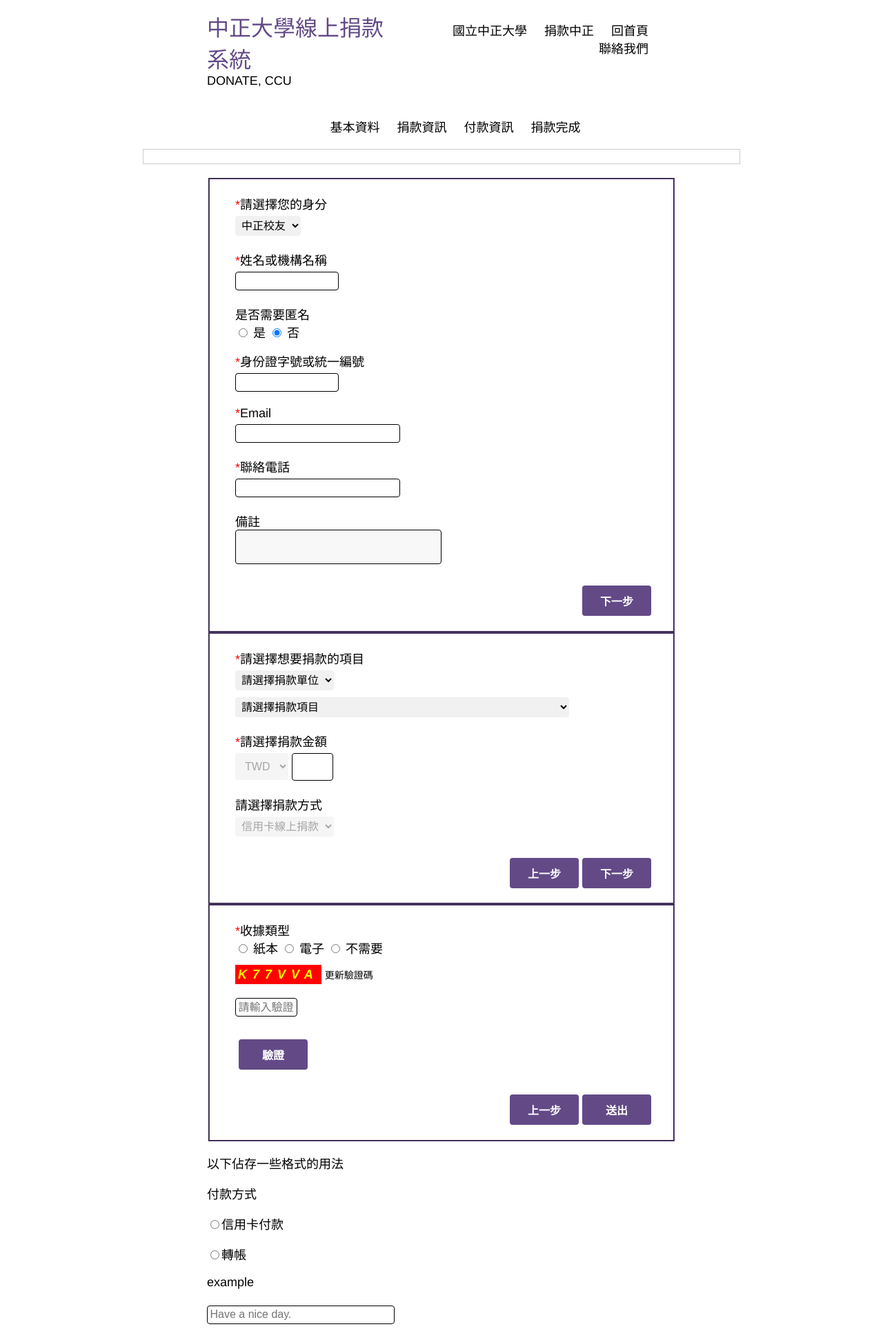
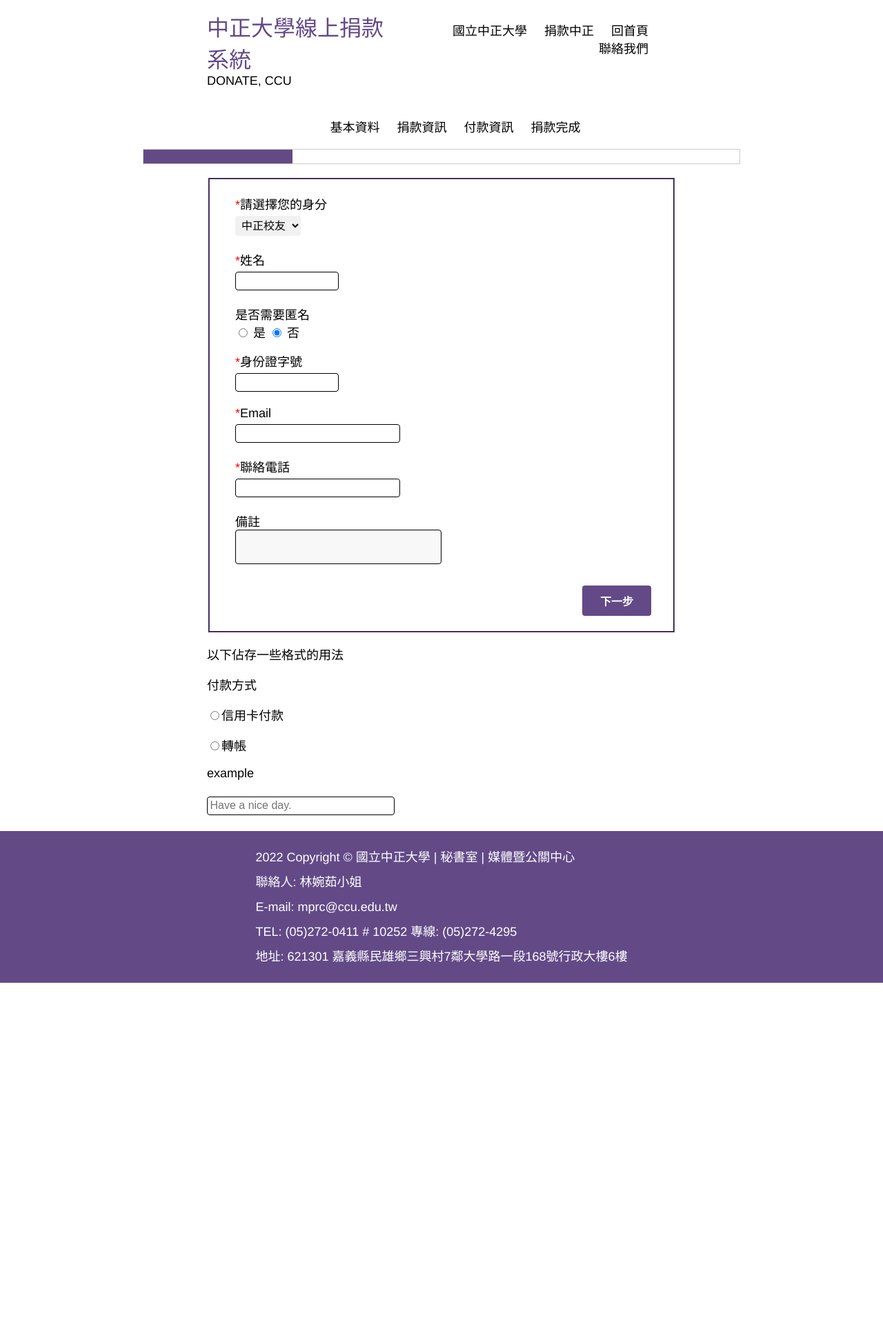
Before and after one commit to forward0606/CCU_donation, a Symfony app: template templates/hello.html.twig in a window 1280 px wide. Shown: the whole page at 69% size. After the commit the page ends 1425 px from the top, so only its background shows below. Run offline with Twig, Linux system fonts and the light colour scheme; the template is opened without the code that fills it, so the values that code supplies are empty; some libraries are stand-ins or nearby versions.

Commit message:
Update form and list

```diff
--- a/templates/hello.html.twig
+++ b/templates/hello.html.twig
@@ -35,8 +35,8 @@
 				<li>捐款完成</li>
 			</ul>
 		</div>
-		<div id="progress-container">
-			<div id="progress-bar"></div>
+		<div id="progress-container" >
+			<div id="progress-bar" style="width: 25%;"></div>
 		</div>
 	</div>
 
@@ -48,15 +48,20 @@
 				<div>
 					<div class="form-group identify">
 						<label for="identify"><span style="color:red">*</span>請選擇您的身分</label><br>
-						<select id="identity_type" name="identity_type">
+						<select id="identity_type" name="identity_type" onchange="showInputName()">
 							<option value="public">一般民眾</option>
 							<option value="enterprise">公司企業</option>
-							<option value="alumnus" selected="">中正校友</option>
+							<option value="alumnus" selected="selected">中正校友</option>
 						</select>
 					</div>
 
-					<div class="form-group name">
-						<label for="name"><span style="color:red">*</span>姓名或機構名稱</label><br>
+					<div class="form-group name" id="form-group public">
+						<label for="name"><span style="color:red">*</span>姓名</label><br>
+						<input id="name" type="text" name="name" required>
+					</div>
+
+					<div class="form-group name" id="form-group enterprise" style="display: none;">
+						<label for="name"><span style="color:red">*</span>機構名稱</label><br>
 						<input id="name" type="text" name="name" required>
 					</div>
 
@@ -70,8 +75,13 @@
 						<p class="remark blueTxt" id="txt_anonymity">選擇匿名您的名字將會以"中正人"顯示</p>
 					</div>
 
-					<div class="form-group id_number">
-						<label for="id_number"><span style="color:red">*</span>身份證字號或統一編號</label><br>
+					<div class="form-group id_number" id="NID">
+						<label for="id_number"><span style="color:red">*</span>身份證字號</label><br>
+						<input id="id_number" type="text" name="id" required>
+					</div>
+
+					<div class="form-group id_number" id="UBN" style="display: none;">
+						<label for="id_number"><span style="color:red">*</span>統一編號</label><br>
 						<input id="id_number" type="text" name="id" required>
 					</div>
 
@@ -92,12 +102,12 @@
 				</div>
 
 				<div>
-					<input type="button" name="next" class="next action-button" value="下一步" onclick="plusProgress()">
+					<input type="button" name="next" class="next action-button" value="下一步" onclick="plusPage('page1')">
 				</div>
 			</fieldset>
 
 			<!-- 2.填寫捐贈項目、金額、付款方式 -->
-			<fieldset id="page2">
+			<fieldset id="page2" style="display: none;">
 				<div class="form-group project">
 				<script src="{{ asset('project.js') }}" type="text/javascript"></script>
 					<label for="project"><span style="color:red">*</span>請選擇想要捐款的項目</label><br>
@@ -116,8 +126,14 @@
 						<option value="10">師培中心</option>
 					</select>
 
-					<select id="dept" name="dept" style="display: none;">
+					<select id="dept" name="dept" style="display: none;" onchange="select_dept2();">
 						<option value="none" selected disabled hidden>請選擇捐款單位</option>
+					</select>
+
+
+
+					<select id="dept_test" name="dept_test" style="display: block;">
+						<option value="none" selected disabled hidden>請選擇捐款測試</option>
 					</select>
 
 					</select>
@@ -147,18 +163,18 @@
 				</div>
 
 				<div>
-					<input type="button" name="next" class="next action-button" value="下一步" onclick="plusProgress()">
-					<input type="button" name="previous" class="previous action-button" value="上一步" onclick="minusProgress()">
+					<input type="button" name="next" class="next action-button" value="下一步" onclick="plusPage('page2')">
+					<input type="button" name="previous" class="previous action-button" value="上一步" onclick="minusPage('page2')">
 				</div>
 			</fieldset>
 
 			<!-- 3.付款資訊以及是否需要收據 -->
-			<fieldset id="page3">
+			<fieldset id="page3" style="display: none;">
 			<script src="{{ asset('txt.js') }}" type="text/javascript"></script>
 				<!-- maybe add * after coosing "yes" -->
 				<div class="form-group receipt">
 					<label for="receipt"><span style="color:red">*</span>收據類型</label><br>
-					<input type="radio" name="receipt" value="0" onclick="showAddress()">
+					<input type="radio" name="receipt" value="0" onclick="showAddress()" checked="checked">
 					<label>紙本</label>
 					<input type="radio" name="receipt" value="1" onclick="showAddress()">
 					<label>電子</label>
@@ -167,8 +183,8 @@
 					<p class="remark blueTxt" id="txt_email">電子收據將會寄送到您的Email</p>
 				</div>
 
-				<div class="receipt_control" id="receipt_control"">
-					<div class="form-group title">
+				<div class="receipt_control">
+					<div class="form-group title" id="form-group title">
 						<label for="title"><span style="color:red">*</span>收據抬頭</label><br>
 						<input name="title" type="radio" checked="checked">
 						<label>同捐款人名稱</label>
@@ -177,7 +193,7 @@
 						<input id="title" type="text" style="width: 20%;">
 					</div>
 
-					<div class="form-group address">
+					<div class="form-group address" id="form-group address">
 						<script src="{{ asset('area.js') }}" type="text/javascript"></script>
 						<label for="address"><span style="color:red">*</span>收據寄送地址</label><br>
 						<select id="country">
@@ -228,8 +244,8 @@
 					<input type = "button" value="驗證" id="validate">
 				</div>
 
-				<input type="submit" class="action-button" value="送出" onclick="plusProgress()">
-				<input type="button" name="previous" class="previous action-button" value="上一步" onclick="minusProgress()">
+				<input type="submit" class="action-button" value="送出" onclick="plusPage('page3')">
+				<input type="button" name="previous" class="previous action-button" value="上一步" onclick="minusPage('page3')">
 
 			</fieldset>
 
@@ -245,4 +261,11 @@
 		</form>
 	</div>
 </div>
+<div class="bottom" >
+	2022 Copyright © 國立中正大學 | 秘書室 | 媒體暨公關中心<br>
+	聯絡人: 林婉茹小姐<br>
+	E-mail: mprc@ccu.edu.tw<br>
+	TEL: (05)272-0411 # 10252 專線: (05)272-4295<br>
+	地址: 621301 嘉義縣民雄鄉三興村7鄰大學路一段168號行政大樓6樓
+</div>
 {% endblock %}
```
